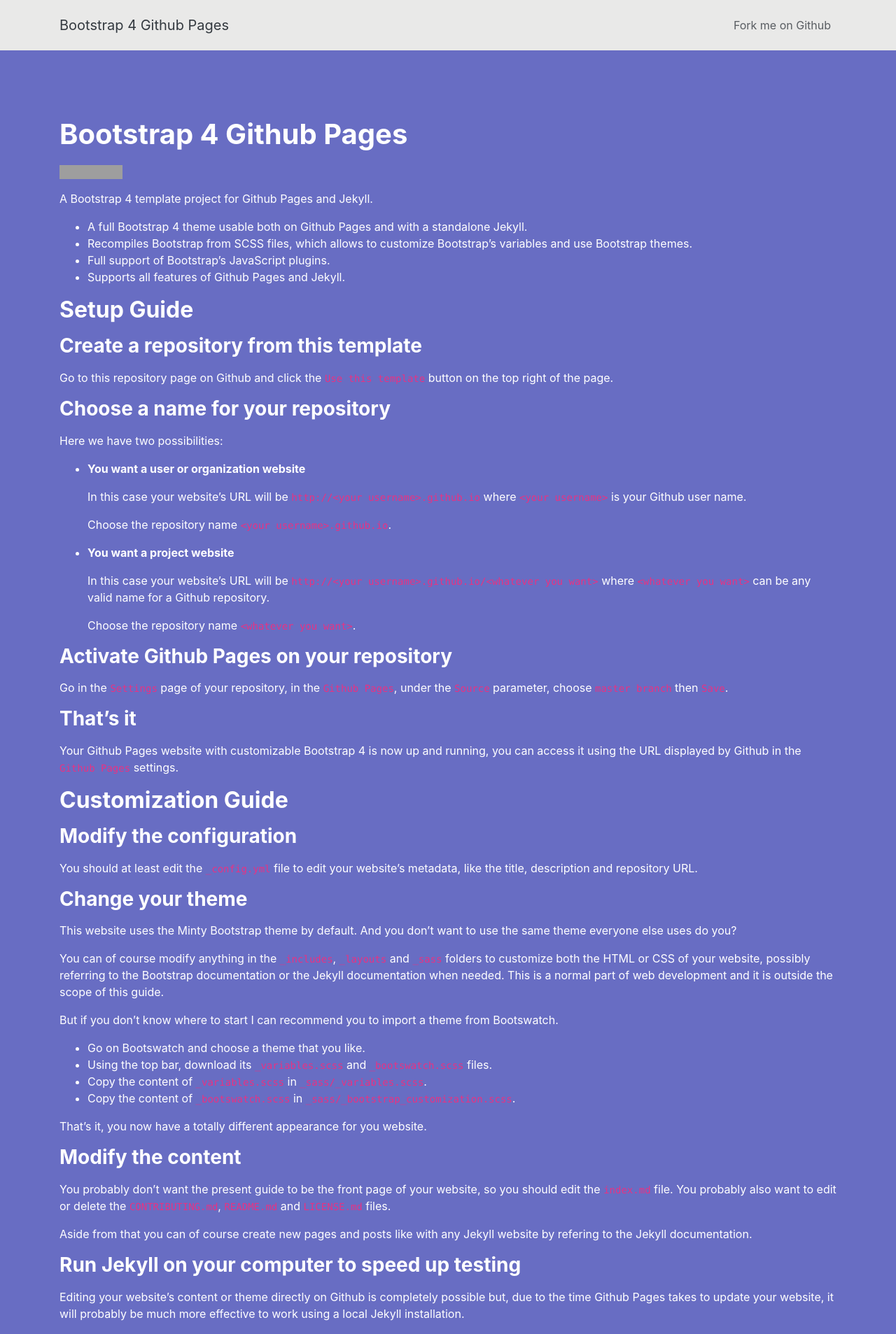
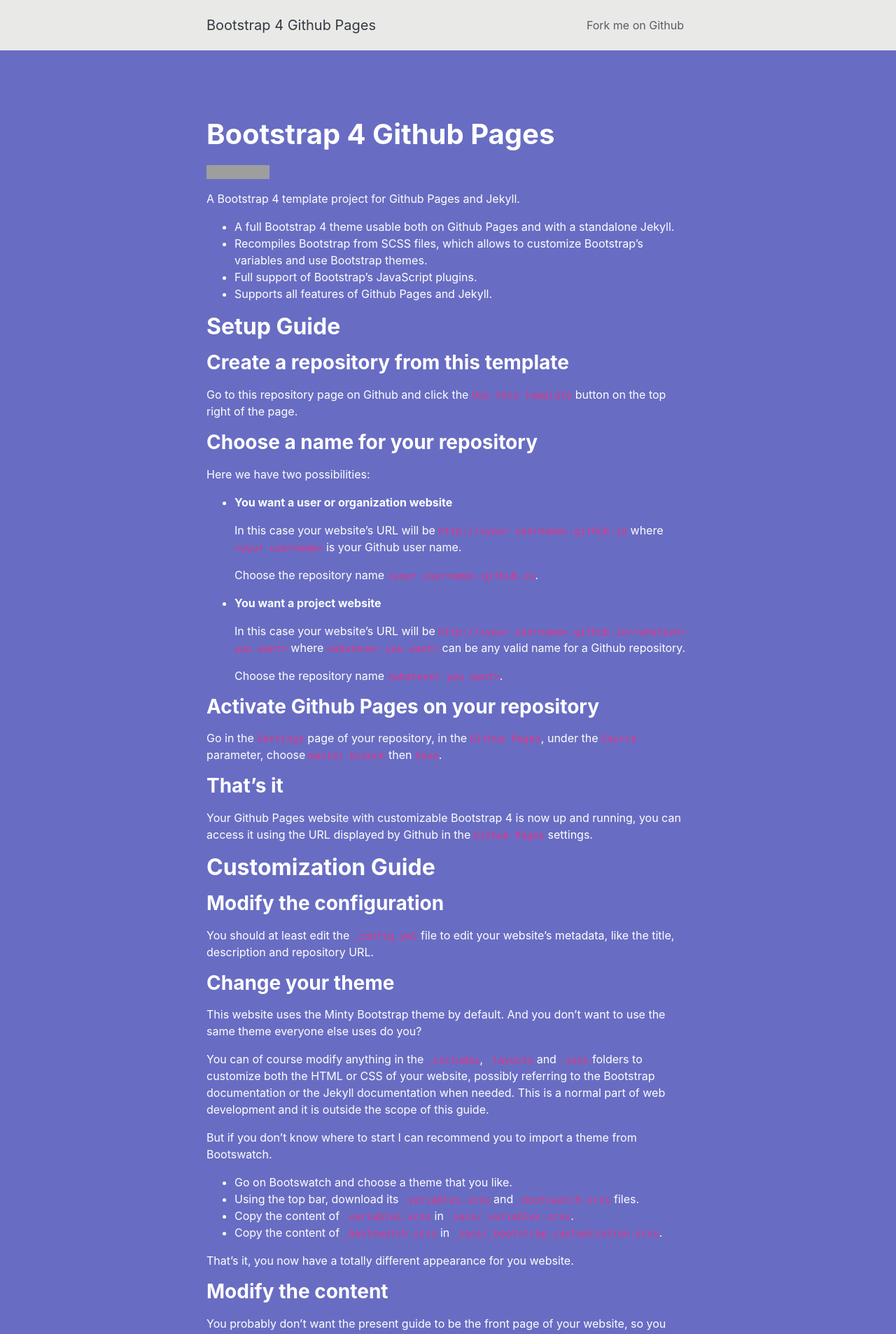
Before and after one commit to TrpDreams/leters, a Jekyll site: the page built from index.md, in a window 1280 px wide. Shown: the top 1907 px of the page at 70% size. Built offline with Jekyll 4.4.1, drawn with Linux system fonts in a browser that asks for light colours; grey boxes are pictures that could not be loaded.

Commit message:
Update _variables.scss

```diff
--- a/_sass/_variables.scss
+++ b/_sass/_variables.scss
@@ -2,6 +2,13 @@
 // Bootswatch
 
 $theme: "quartz" !default;
+
+$container-max-widths: (
+  sm: 540px,
+  md: 640px,
+  lg: 690px,
+  xl: 720px
+) !default;
 
 //
 // Color system
```
